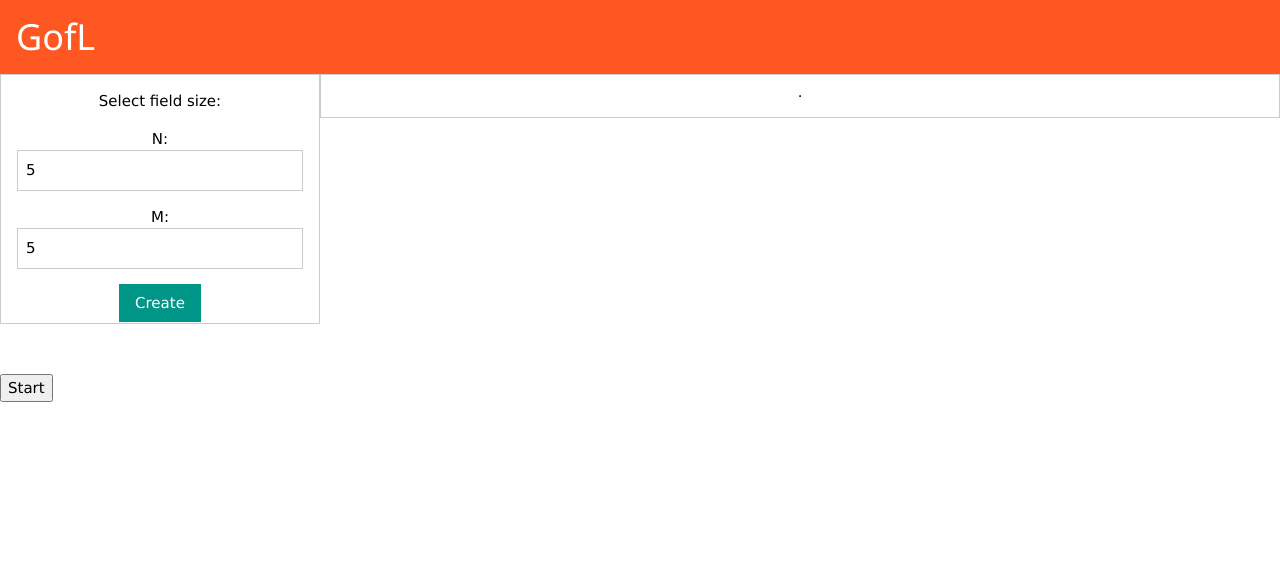
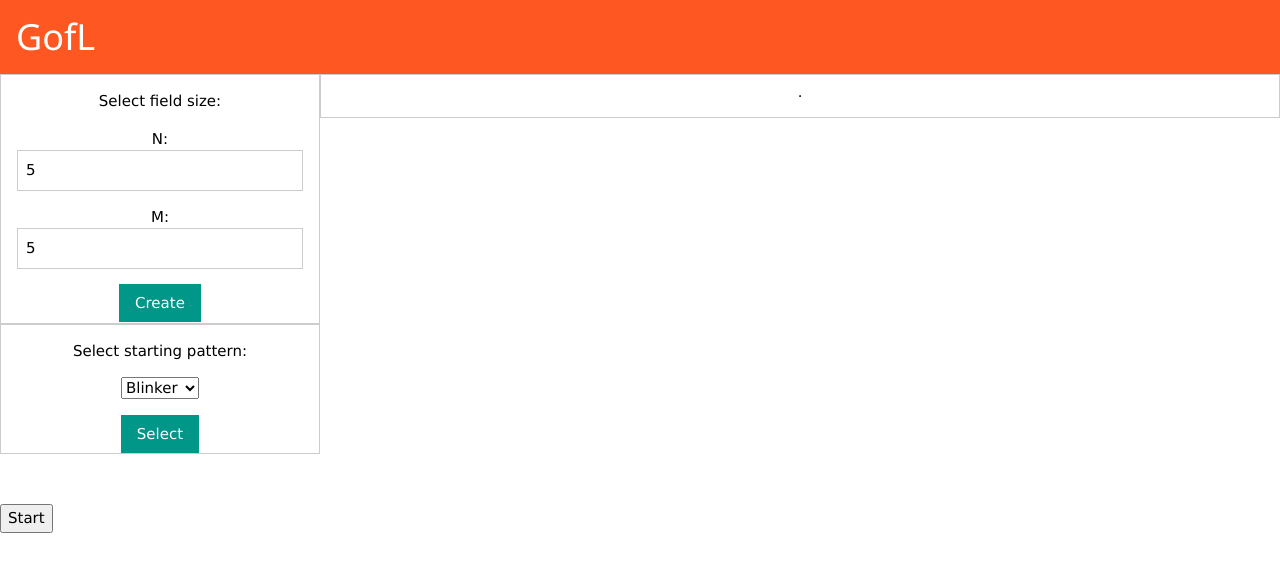
Before and after one commit to Ezelev/simpleGofL, a PHP site: page / in a window 1280 px wide. Shown: the top 572 px of the page. Run offline with PHP 8.4, Linux system fonts and the light colour scheme.

Commit message:
add pattern select block

```diff
--- a/index.php
+++ b/index.php
@@ -12,6 +12,7 @@
 </div>
 <div class="w3-row">
       <div class="w3-col m4 l3">
+    <div class="w3-col m12">
       <div class="w3-container fieldwrap  w3-border w3-center">
             <p>Select field size:</p>
             <p>
@@ -23,6 +24,20 @@
               <input id="size-m" class="w3-input w3-border" type="number" name="size-n" value=5>
             </p>
             <button id="btn-create-field" class="w3-button w3-teal">Create</button>
+      </div>
+    </div>
+    <div class="w3-col m12">
+      <div class="w3-container fieldwrap  w3-border w3-center">
+            <p>Select starting pattern:</p>
+            <p>
+                <select id="pattern-select" class="" name="">
+                    <option value="blinker">Blinker</option>
+                    <option value="toad">Toad</option>
+                    <option value="beacon">Beacon</option>
+                </select>
+            </p>
+            <button id="btn-create-field" class="w3-button w3-teal">Select</button>
+      </div>
     </div>
   </div>
   <div class="w3-col m8 l9 w3-border table-wrap" style="padding-top: 20px;padding-bottom: 20px;text-align: center;">
--- a/js/script.js
+++ b/js/script.js
@@ -32,7 +32,11 @@ document.addEventListener("DOMContentLoaded", function(event) {
     if (window.XMLHttpRequest) {
       xmlhttp = new XMLHttpRequest();
     }
-    var url = "test.php";
+
+    var patternSelectEl = document.getElementById("pattern-select");
+    var selectedOption = patternSelectEl.options[patternSelectEl.selectedIndex].value;
+
+    var url = "test.php?patttern=" + selectedOption;
     xmlhttp.open("GET", url, false);
     xmlhttp.send(null);
     var response = JSON.parse(xmlhttp.response);
--- a/test.php
+++ b/test.php
@@ -1,7 +1,8 @@
 <?php
 require_once("gameoflife.php");
 
-$gol = new GameOfLife(true);
+$pattern = $_GET["pattern"];
+$gol = new GameOfLife(true, $pattern);
 $gol->gameOfLife(5);
 //print_r($gol->getEvolutionHistory());
 ob_clean();
```
Also changed, not shown: gameoflife.php (+28 -1 lines). Lines whose indentation alone changed are shown as unchanged.
